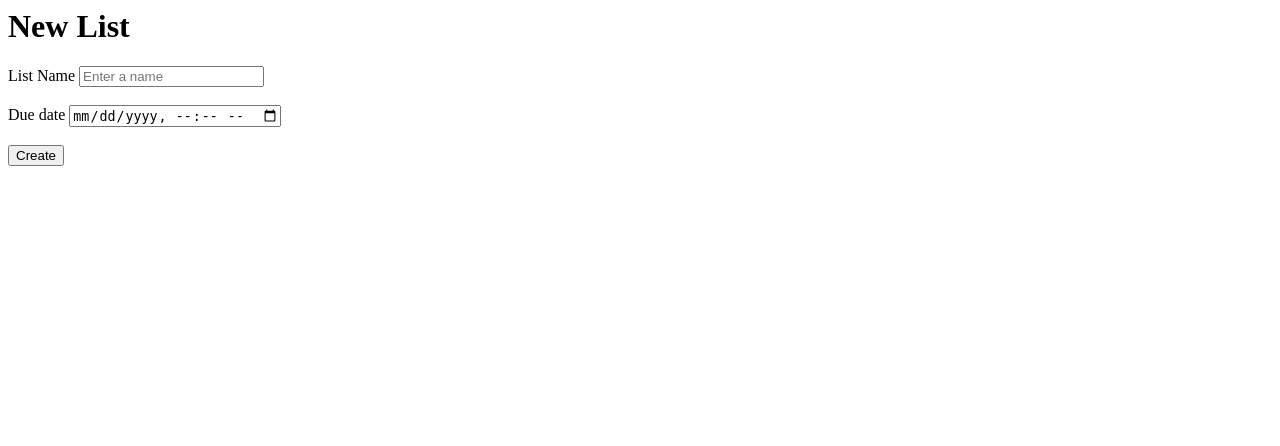
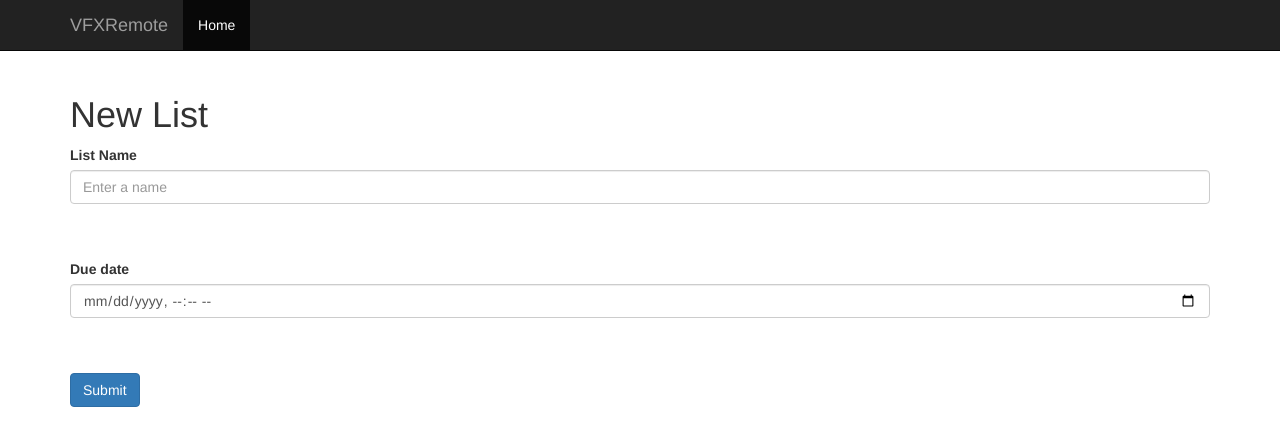
Before and after one commit to geoffroygivry/studious-journey, a Django app: page /vfxremote/newlist/ in a window 1280 px wide. Shown: the top 446 px of the page. Run offline with Django 3.2, Linux system fonts and the light colour scheme; some libraries are stand-ins or nearby versions.

Commit message:
added custom css and design pages

```diff
--- /dev/null
+++ b/vfxremote/static/css/custom.css
@@ -0,0 +1,3 @@
+.newContainer{
+  padding-top: 75px;
+}
--- /dev/null
+++ b/vfxremote/templates/main.html
@@ -0,0 +1,66 @@
+
+<!DOCTYPE html>
+<html lang="en">
+  <head>
+    <meta charset="utf-8">
+    <meta http-equiv="X-UA-Compatible" content="IE=edge">
+    <meta name="viewport" content="width=device-width, initial-scale=1">
+    <!-- The above 3 meta tags *must* come first in the head; any other head content must come *after* these tags -->
+    <meta name="description" content="">
+    <meta name="author" content="">
+    <link rel="icon" href="../../favicon.ico">
+
+    <title>Welcome to the Django app!</title>
+
+    <!-- Bootstrap core CSS -->
+    <link href="https://maxcdn.bootstrapcdn.com/bootstrap/3.3.6/css/bootstrap.min.css" rel="stylesheet">
+    <link href="/static/css/custom.css" rel="stylesheet">
+
+    <!-- IE10 viewport hack for Surface/desktop Windows 8 bug -->
+    <!-- Custom styles for this template -->
+    <!-- Just for debugging purposes. Don't actually copy these 2 lines! -->
+    <!--[if lt IE 9]><script src="../../assets/js/ie8-responsive-file-warning.js"></script><![endif]-->
+    <!-- HTML5 shim and Respond.js for IE8 support of HTML5 elements and media queries -->
+    <!--[if lt IE 9]>
+      <script src="https://oss.maxcdn.com/html5shiv/3.7.2/html5shiv.min.js"></script>
+      <script src="https://oss.maxcdn.com/respond/1.4.2/respond.min.js"></script>
+    <![endif]-->
+  </head>
+
+  <body>
+
+    <nav class="navbar navbar-inverse navbar-fixed-top">
+      <div class="container">
+        <div class="navbar-header">
+          <button type="button" class="navbar-toggle collapsed" data-toggle="collapse" data-target="#navbar" aria-expanded="false" aria-controls="navbar">
+            <span class="sr-only">Toggle navigation</span>
+            <span class="icon-bar"></span>
+            <span class="icon-bar"></span>
+            <span class="icon-bar"></span>
+          </button>
+          <a class="navbar-brand" href="#">VFXRemote</a>
+        </div>
+        <div id="navbar" class="collapse navbar-collapse">
+          <ul class="nav navbar-nav">
+            <li class="active"><a href="/vfxremote/">Home</a></li>
+          </ul>
+        </div><!--/.nav-collapse -->
+      </div>
+    </nav>
+
+    <div class="container">
+
+      <div class='newContainer'>
+        {% block primary %}{% endblock %}
+      </div>
+
+    </div><!-- /.container -->
+
+
+    <!-- Bootstrap core JavaScript
+    ================================================== -->
+    <!-- Placed at the end of the document so the pages load faster -->
+    <script src="https://ajax.googleapis.com/ajax/libs/jquery/1.11.3/jquery.min.js"></script>
+    <script src="https://maxcdn.bootstrapcdn.com/bootstrap/3.3.6/js/bootstrap.min.js"></script>
+  </body>
+</html>
--- a/vfxremote/templates/vfxremote/index.html
+++ b/vfxremote/templates/vfxremote/index.html
@@ -1,3 +1,6 @@
+{% extends 'main.html' %}
+
+{% block primary %}
 {% if chorelists %}
 <ul>
   {% for chorelist in chorelists %}
@@ -10,3 +13,4 @@
 
 <br>
 <a href="/vfxremote/newlist">Create a new list</a>
+{% endblock %}
--- a/vfxremote/templates/vfxremote/newlist.html
+++ b/vfxremote/templates/vfxremote/newlist.html
@@ -1,13 +1,26 @@
+{% extends 'main.html' %}
+
+{% block primary %}
+
+
+
 <h1>New List</h1>
 
 <form action="/vfxremote/newlist/" method="post">
   {% csrf_token %}
-  <label for="name">List Name</label>
-  <input type="textbox" name='name' id='name' placeholder='Enter a name' />
+  <div class="form-group">
+    <label for="name">List Name</label>
+    <input type="textbox" class="form-control" name='name' id='name' placeholder='Enter a name' />
+  </div>
   <br/><br/>
-  <label for="duedate">Due date</label>
-  <input type="datetime-local" name="duedate" id='duedate' />
+  <div class="form-group">
+    <label for="duedate">Due date</label>
+    <input type="datetime-local" class="form-control" name="duedate" id='duedate' />
+  </div>
   <br/><br/>
-  <input type="submit" value="Create" />
+  <button type="submit" class="btn btn-primary">Submit</button>
 
 </form>
+
+
+{% endblock %}
```
Also changed, not shown: vfxremote/templates/vfxremote/choredetail.html (+8 -0 lines), vfxremote/templates/vfxremote/detail.html (+8 -0 lines), db.sqlite3.
